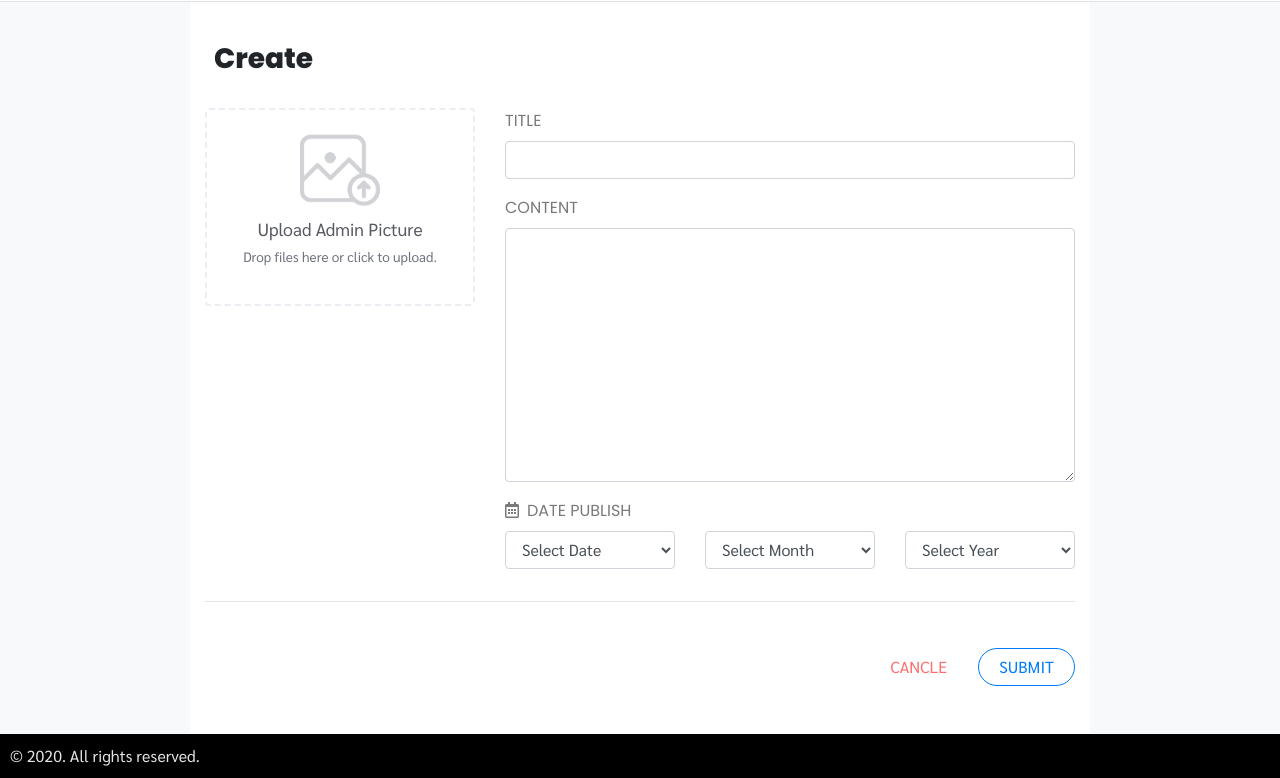
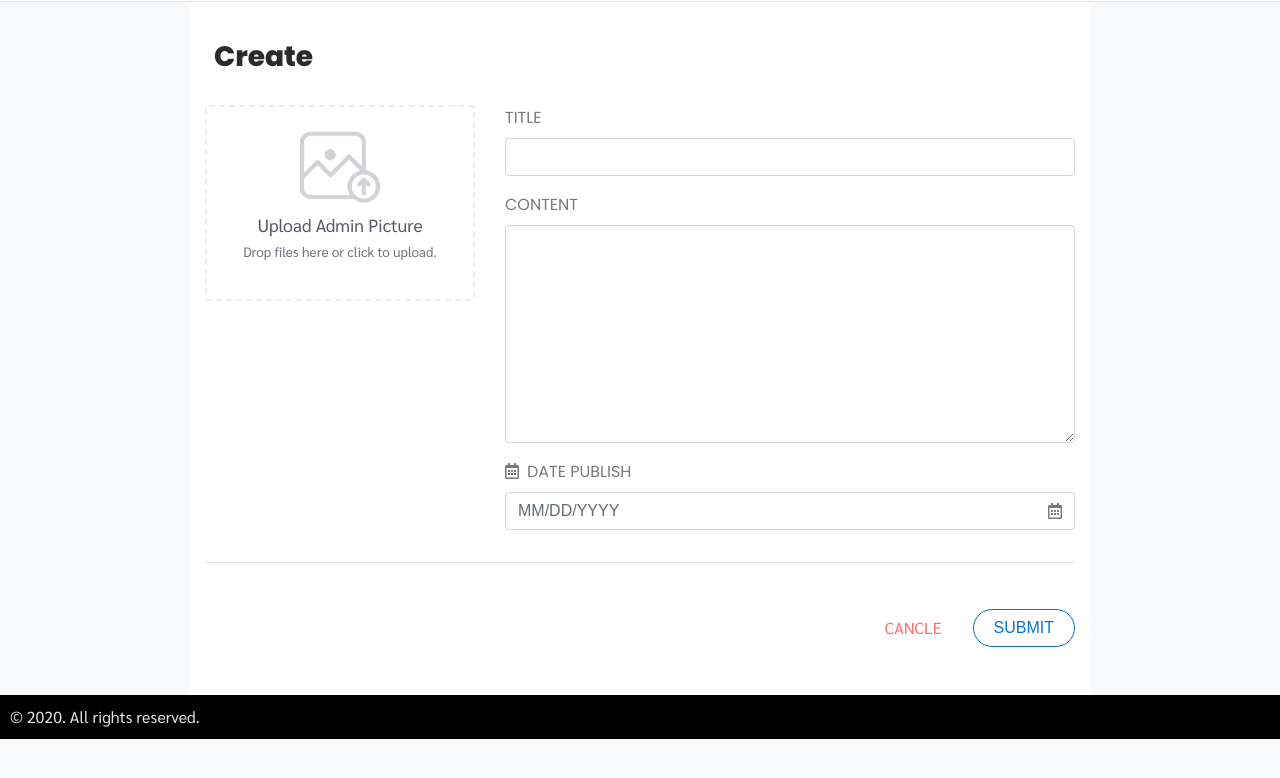
Before and after one commit to underdogdude/serverless-training, a plain HTML site: page create.html in a window 1280 px wide. Shown: the part 63-841 px from the top of the page. After the commit the page ends 802 px from the top, so only its background shows below. Drawn offline with nearby package versions, Linux system fonts and the light colour scheme.

Commit message:
change date picker

```diff
--- a/create.html
+++ b/create.html
@@ -11,6 +11,11 @@
     <link rel="icon" type="image/png" href="./img/logo.png" />
     <!-- Vendor CSS -->
     <link rel="stylesheet" href="./css/vendor/bootstrap.min.css">
+    <link
+        href="https://cdnjs.cloudflare.com/ajax/libs/bootstrap-datepicker/1.6.4/css/bootstrap-datepicker.standalone.min.css"
+        rel="stylesheet" />
+    <link href="https://cdnjs.cloudflare.com/ajax/libs/twitter-bootstrap/4.0.0-alpha.6/css/bootstrap.min.css"
+        rel="stylesheet" />
     <!-- Font Awesome -->
     <link rel="stylesheet" href="./css/vendor/fontawesome-all.css">
     <!-- Font -->
@@ -65,7 +70,7 @@
 
                 <div class="form-group">
                     <label for="exampleInputEmail1"><i class="far fa-calendar-alt mr-2"></i>DATE PUBLISH</label>
-                    <div class="row">
+                    <!-- <div class="row">
                         <div class="col">
                             <select name="date" id="date" class="form-control">
                                 <option value default> Select Date</option>
@@ -80,6 +85,12 @@
                             <select name="year" id="year" class="form-control">
                                 <option value default> Select Year</option>
                             </select>
+                        </div>
+                    </div> -->
+                    <div class="input-group date">
+                        <input type="text" class="form-control" id="datepicker" placeholder="MM/DD/YYYY" autocomplete="off">
+                        <div class="input-group-addon">
+                            <i class="far fa-calendar-alt"></i>
                         </div>
                     </div>
                 </div>
@@ -109,6 +120,7 @@
 <script src="https://cdnjs.cloudflare.com/ajax/libs/popper.js/1.12.9/umd/popper.min.js"
     integrity="sha384-ApNbgh9B+Y1QKtv3Rn7W3mgPxhU9K/ScQsAP7hUibX39j7fakFPskvXusvfa0b4Q" crossorigin="anonymous">
 </script>
+<script src="https://cdnjs.cloudflare.com/ajax/libs/bootstrap-datepicker/1.9.0/js/bootstrap-datepicker.min.js"></script>
 <script src="./js/vendor/bootstrap.min.js"></script>
 <script>
     $(document).ready(function () {
@@ -119,7 +131,7 @@
     });
 
 
-    function getYearNumber (startYear) {
+    function getYearNumber(startYear) {
         var currentYear = new Date().getFullYear(),
             years = [];
         startYear = startYear || 1980;
@@ -131,8 +143,9 @@
     }
 
     function getMonth() {
-        var monthNames = [ "January", "February", "March", "April", "May", "June",
-                            "July", "August", "September", "October", "November", "December" ];
+        var monthNames = ["January", "February", "March", "April", "May", "June",
+            "July", "August", "September", "October", "November", "December"
+        ];
 
         setOption(monthNames, "month");
     }
@@ -140,7 +153,7 @@
     function getDate() {
 
         var arr = [];
-        for(var i = 1 ;i <= 31;i ++) {
+        for (var i = 1; i <= 31; i++) {
             arr.push(i)
         }
         setOption(arr, "date");
@@ -151,7 +164,7 @@
         var elem = $("#" + elem);
         var string = "";
 
-        for(var i = 0 ; i<arr.length ; i++) {
+        for (var i = 0; i < arr.length; i++) {
             string += `
                 <option value="${arr[i]}" >${arr[i]}</option>
             `
@@ -163,9 +176,10 @@
         getYearNumber(new Date().getFullYear() - 100);
         getMonth();
         getDate();
+
+        $('#datepicker').datepicker();
     }
     init();
-
 </script>
 
 </html>
--- a/css/style.css
+++ b/css/style.css
@@ -306,3 +306,11 @@ a:hover article .text .title {
     padding-right: 20px;
     margin-right:10px ;
 }
+
+.input-group.date input{
+    border-right: 0;
+}
+.input-group-addon {
+    background: white;
+    color: #797979;
+}
```
